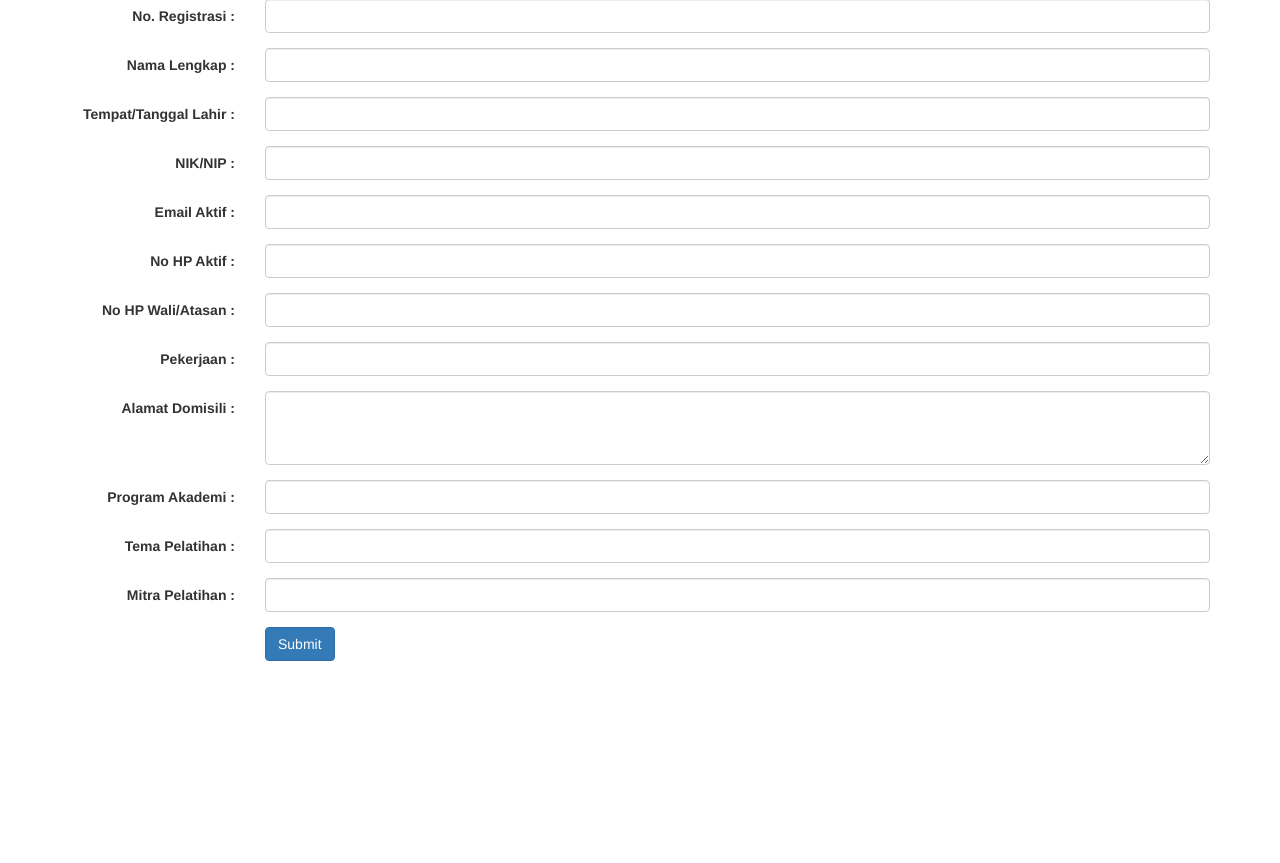
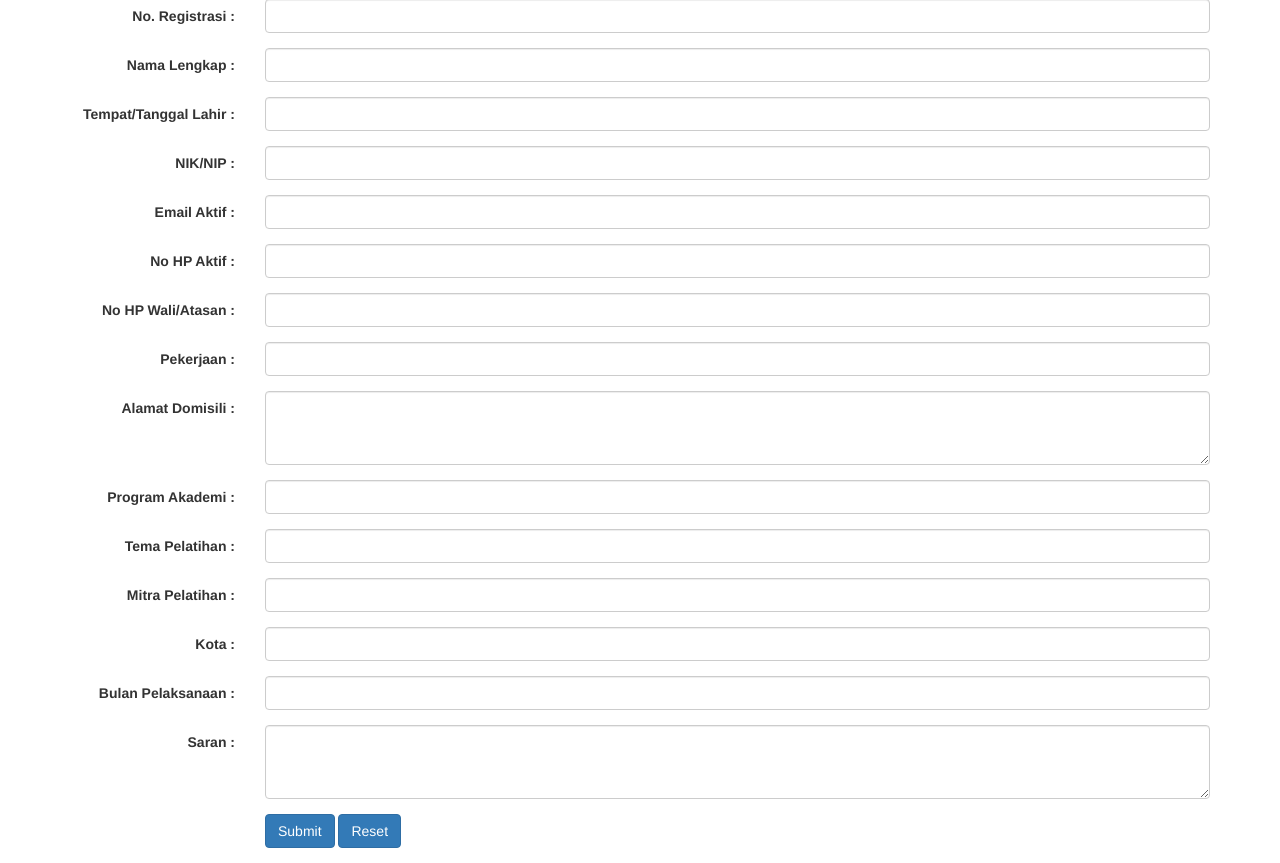
Before and after one commit to unknownwhisperer/FormAutomation-1, a Flask app: page /add in a window 1280 px wide. Shown: the part 57-920 px from the top of the page. Before the commit the page ends 718 px from the top, so only its background shows below. Run offline with Flask 2, Linux system fonts and the light colour scheme; some libraries are stand-ins or nearby versions.

Commit message:
add 3 data on database, fix Form Komitmen and Form PertanggungJawaban layout

```diff
--- a/app.py
+++ b/app.py
@@ -1,5 +1,6 @@
 from flask import *
 from fpdf import FPDF
+from datetime import date
 import sqlite3
 
 app = Flask(__name__)
@@ -34,9 +35,12 @@ def saveDetails():
             program_akademi = request.form["program_akademi"]
             tema_pelatihan = request.form["tema_pelatihan"]
             mitra_pelatihan = request.form["mitra_pelatihan"]
+            kota_sekarang = request.form["kota_sekarang"]
+            bulan_pelaksanaan = request.form["bulan_pelaksanaan"]
+            saran = request.form["saran"]
             with sqlite3.connect("database.db") as con:
                 cur = con.cursor()
-                cur.execute("INSERT into Employees (no_registrasi,nama,tempat_tanggal_lahir,nik_nip,email,hp,hp_wali_atasan,pekerjaan,alamat,program_akademi,tema_pelatihan,mitra_pelatihan) values (?,?,?,?,?,?,?,?,?,?,?,?)",(no_registrasi,nama,tempat_tanggal_lahir,nik_nip,email,hp,hp_wali_atasan,pekerjaan,alamat,program_akademi,tema_pelatihan,mitra_pelatihan))
+                cur.execute("INSERT into Employees (no_registrasi,nama,tempat_tanggal_lahir,nik_nip,email,hp,hp_wali_atasan,pekerjaan,alamat,program_akademi,tema_pelatihan,mitra_pelatihan,kota_sekarang,bulan_pelaksanaan,saran) values (?,?,?,?,?,?,?,?,?,?,?,?,?,?,?)",(no_registrasi,nama,tempat_tanggal_lahir,nik_nip,email,hp,hp_wali_atasan,pekerjaan,alamat,program_akademi,tema_pelatihan,mitra_pelatihan,kota_sekarang,bulan_pelaksanaan,saran))
                 con.commit()
                 con.close()
                 msg = "Employee successfully Added"
@@ -71,28 +75,69 @@ def fk(id_employees):
     pdf = FPDF(orientation='P', unit='mm', format='A4')
     pdf.l_margin = pdf.l_margin*2.0
     pdf.r_margin = pdf.r_margin*2.0
-    pdf.t_margin = pdf.t_margin*2.0
-    pdf.b_margin = pdf.b_margin*2.0
+    pdf.t_margin = pdf.t_margin*1.0
+    pdf.b_margin = pdf.b_margin*1.0
 
     pdf.add_page()
     pdf.set_font("Arial",style='B', size=12)
-    pdf.multi_cell(100,5, txt="FORM KOMITMEN PARTISIPASI PROGRAM PEMBERIAN BANTUAN PEMERINTAH DIGITAL TALENT SCHOLARSHIP TAHUN 2021", align="C")
-    # pdf.cell(100,5, txt="FORM KOMITMEN PARTISIPASI PROGRAM PEMBERIAN BANTUAN PEMERINTAH DIGITAL TALENT SCHOLARSHIP TAHUN 2021", align="C")
+    pdf.multi_cell(170,5, txt="FORM KOMITMEN PARTISIPASI PROGRAM PEMBERIAN BANTUAN PEMERINTAH DIGITAL TALENT SCHOLARSHIP TAHUN 2021", align="C")
+    pdf.ln()
+    pdf.set_font("Arial",style='I', size=10)
+    pdf.multi_cell(170,5, txt="Formulir ini untuk diisi (diketik atau tulis tangan dengan jelas) kemudian diunggah/upload di akun digitalent.kominfo.go.id oleh masing-masing peserta di awal pelaksanaan pelatihan",border=1, align="J")
+    pdf.ln()
+    pdf.set_font("Arial", size=10)
+    pdf.cell(170, 5, txt="Saya yang bertandatangan di bawah ini:",ln=1)
 
     for row in rows:
-        pdf.set_font("Arial", size=10)
-        pdf.cell(200, 10, txt=row["nama"], ln=1)
-        pdf.cell(200, 10, txt=row["tempat_tanggal_lahir"], ln=1)
-        pdf.cell(200, 10, txt=row["nik_nip"], ln=1)
-        pdf.cell(200, 10, txt=row["email"], ln=1)
-        pdf.cell(200, 10, txt=row["hp"], ln=1)
-        pdf.cell(200, 10, txt=row["hp_wali_atasan"], ln=1)
-        pdf.cell(200, 10, txt=row["pekerjaan"], ln=1)
-        pdf.multi_cell(150, 10, txt=row["alamat"],align="J")
-        # pdf.ln()
-        pdf.cell(200, 10, txt=row["program_akademi"], ln=1)
-        pdf.cell(200, 10, txt=row["tema_pelatihan"], ln=1)
-        pdf.cell(200, 10, txt=row["mitra_pelatihan"], ln=1)
+        pdf.cell(50, 5, txt="Nama Lengkap (Sesuai KTP)  :")
+        pdf.cell(100, 5, txt=row["nama"],ln=1)
+        pdf.cell(50, 5, txt="Tempat/Tanggal Lahir              :")
+        pdf.cell(100, 5, txt=row["tempat_tanggal_lahir"], ln=1)
+        pdf.cell(50, 5, txt="NIK/NIP                                    :")
+        pdf.cell(100, 5, txt=row["nik_nip"], ln=1)
+        pdf.cell(50, 5, txt="Email Aktif                                :")
+        pdf.cell(100, 5, txt=row["email"], ln=1)
+        pdf.cell(50, 5, txt="No HP Aktif                              :")
+        pdf.cell(100, 5, txt=row["hp"], ln=1)
+        pdf.cell(50, 5, txt="No HP Wali/Atasan                  :")
+        pdf.cell(100, 5, txt=row["hp_wali_atasan"], ln=1)
+        pdf.cell(50, 5, txt="Pekerjaan                                 :")
+        pdf.cell(100, 5, txt=row["pekerjaan"], ln=1)
+        pdf.cell(50, 5, txt="Alamat Domisili                        :")
+        pdf.multi_cell(120, 5, txt=row["alamat"])
+        pdf.cell(50, 5, txt="Program Akademi                    :")
+        pdf.cell(100, 5, txt=row["program_akademi"], ln=1)
+        pdf.cell(50, 5, txt="Tema Pelatihan                        :")
+        pdf.cell(100, 5, txt=row["tema_pelatihan"], ln=1)
+        pdf.cell(50, 5, txt="Mitra Pelatihan                         :")
+        pdf.cell(100, 5, txt=row["mitra_pelatihan"], ln=1)
+
+    pdf.ln()
+    pdf.cell(170, 5, txt="Menyatakan : ",ln=1)
+    pdf.cell(170, 5, txt="1. Bersedia mengikuti seluruh tahapan pelatihan sejak awal hingga selesai;",ln=1)
+    pdf.cell(170, 5, txt="2. Bersedia menjadi calon Penerima Bantuan Pemerintah Digital Talent Scholarship Tahun 2021;",ln=1)
+    pdf.cell(170, 5, txt="3. Bersedia memenuhi persyaratan administratif serta Syarat dan Ketentuan yang berlaku;",ln=1)
+    pdf.cell(170, 5, txt="4. Bersedia memenuhi Kewajiban dan Tata Tertib sebagai peserta pelatihan;",ln=1)
+    pdf.multi_cell(170,5,txt="5. Bersedia menerima dan tidak akan mengganggu-gugat segala keputusan Panitia Digital Talent Scholarship Tahun 2021;")
+    pdf.multi_cell(170,5,txt="6. Bersedia memberikan informasi pribadi yang tercantum dalam form pendaftaran kepada Panitia Digital Talent Scholarship 2021 untuk kepentingan pelaksanaan pelatihan dan pasca pelatihan;")
+    pdf.cell(170, 5, txt="7. Menaati segala ketentuan dan tata tertib yang diterapkan di lingkungan mitra penyelenggara; ",ln=1)
+    pdf.multi_cell(170,5,txt="8. Mengerti dan setuju bahwa konten pelatihan digunakan hanya untuk kebutuhan Digital Talent Scholarship Kementerian Komunikasi dan Informatika. Segala konten pelatihan termasuk tidak terbatas pada soal tes substansi, soal kuis, soal mid exam, soal final exam, materi pelatihan, video, gambar dan kode ini mengandung Kekayaan Intelektual, peserta tunduk kepada undang-undang hak cipta, merek dagang atau hak kekayaan intelektual lainnya. Peserta dilarang untuk mereproduksi, memodifikasi, menyebarluaskan, atau mengeksploitasi konten ini dengan cara atau bentuk apapun tanpa persetujuan tertulis dari Panitia Digital Talent Scholarship Kementerian Komunikasi dan Informatika Republik Indonesia. Peserta yang terbukti melakukan pelanggaran ini akan dicabut Hak sebagai penerima beasiswa dan akan menerima konsekuensi sesuai aturan yang berlaku;")
+    pdf.multi_cell(170,5,txt="9. Tidak terlibat dalam penyalahgunaan narkotika, obat-obatan terlarang, kriminal, dan paham radikal dan terorisme.")
+    pdf.ln()
+
+    pdf.multi_cell(170,5,txt="Demikian Form Komitmen Partisipasi ini dibuat dengan sebenarnya secara sadar dan tanpa paksaan. Apabila dikemudian hari pernyataan ini terbukti tidak benar, maka saya bersedia untuk dicabut haknya sebagai peserta pelatihan dan menerima sanksi sesuai ketentuan Kementerian Komunikasi dan Informatika.")
+    pdf.ln()
+
+    for row in rows:
+        pdf.cell(145, 5, txt=row["kota_sekarang"] + ", ",align="R")
+        pdf.cell(25, 5, txt=date.today().strftime("%d %B %Y"),align="R",ln=1)
+
+    pdf.ln()
+    pdf.ln()
+    pdf.ln()
+
+    for row in rows:
+        pdf.cell(170, 5, txt=row["nama"],align="R",ln=1)
 
     return Response(pdf.output(dest='S').encode('latin-1'), mimetype='application/pdf', headers={'Content-Disposition':'attachment;filename=Form Komitmen '+ row["nama"] +'.pdf'})
 
@@ -105,23 +150,78 @@ def fpj(id_employees):
     rows = cur.fetchall()
 
     pdf = FPDF(orientation='P', unit='mm', format='A4')
+    pdf.l_margin = pdf.l_margin*2.0
+    pdf.r_margin = pdf.r_margin*2.0
+    pdf.t_margin = pdf.t_margin*1.0
+    pdf.b_margin = pdf.b_margin*1.0
+
     pdf.add_page()
-    pdf.set_font("Arial", size=9)
-    pdf.cell(200, 10, txt="Form Komitmen", ln=1, align="C")
+    pdf.set_font("Arial",style='B', size=12)
+    pdf.multi_cell(170,5, txt="LAPORAN PERTANGGUNGJAWABAN PESERTA PROGRAM PEMBERIAN BANTUAN PEMERINTAH DIGITAL TALENT SCHOLARSHIP TAHUN 2021", align="C")
+    pdf.ln()
+    pdf.set_font("Arial",style='I', size=10)
+    pdf.multi_cell(170,5, txt="Formulir ini untuk diisi  (diketik atau tulis tangan dengan jelas) kemudian diunggah/upload di akun digitalent.kominfo.go.id oleh masing-masing peserta di akhir pelaksanaan pelatihan",border=1, align="J")
+    pdf.ln()
+    pdf.set_font("Arial",style='B', size=10)
+    pdf.cell(170, 5, txt="I. Identitas Diri",ln=1)
+    pdf.set_font("Arial", size=10)
 
     for row in rows:
-        pdf.cell(200, 10, txt=row["nama"], ln=1)
-        pdf.cell(200, 10, txt=row["tempat_tanggal_lahir"], ln=1)
-        pdf.cell(200, 10, txt=row["nik_nip"], ln=1)
-        pdf.cell(200, 10, txt=row["email"], ln=1)
-        pdf.cell(200, 10, txt=row["hp"], ln=1)
-        pdf.cell(200, 10, txt=row["hp_wali_atasan"], ln=1)
-        pdf.cell(200, 10, txt=row["pekerjaan"], ln=1)
-        pdf.multi_cell(150, 10, txt=row["alamat"],align="J")
-        # pdf.ln()
-        pdf.cell(200, 10, txt=row["program_akademi"], ln=1)
-        pdf.cell(200, 10, txt=row["tema_pelatihan"], ln=1)
-        pdf.cell(200, 10, txt=row["mitra_pelatihan"], ln=1)
+        pdf.cell(50, 5, txt="NIK/NIP                                    :")
+        pdf.cell(100, 5, txt=row["nik_nip"], ln=1)
+        pdf.cell(50, 5, txt="Nama Lengkap                         :")
+        pdf.cell(100, 5, txt=row["nama"],ln=1)
+        pdf.cell(50, 5, txt="Alamat                                      :")
+        pdf.multi_cell(120, 5, txt=row["alamat"])
+        pdf.cell(50, 5, txt="No HP Aktif                              :")
+        pdf.cell(100, 5, txt=row["hp"], ln=1)
+        pdf.cell(50, 5, txt="No HP Wali/Atasan                  :")
+        pdf.cell(100, 5, txt=row["hp_wali_atasan"], ln=1)
+        pdf.cell(50, 5, txt="Email Aktif                                :")
+        pdf.cell(100, 5, txt=row["email"], ln=1)
+
+    pdf.ln()
+    pdf.set_font("Arial",style='B', size=10)
+    pdf.cell(170, 5, txt="II. Program Akademi",ln=1)
+    pdf.set_font("Arial", size=10)
+
+    for row in rows:
+        pdf.cell(50, 5, txt="Akademi                                   :")
+        pdf.cell(100, 5, txt=row["program_akademi"], ln=1)
+        pdf.cell(50, 5, txt="Mitra Pelatihan                         :")
+        pdf.cell(100, 5, txt=row["mitra_pelatihan"], ln=1)
+        pdf.cell(50, 5, txt="Tema Pelatihan                        :")
+        pdf.cell(100, 5, txt=row["tema_pelatihan"], ln=1)
+        pdf.cell(50, 5, txt="Bulan Pelaksanaan                  :" )
+        pdf.cell(100, 5, txt=row["bulan_pelaksanaan"], ln=1)
+
+    pdf.ln()
+    pdf.set_font("Arial",style='B', size=10)
+    pdf.cell(170, 5, txt="III. Pelaksanaan Kegiatan",ln=1)
+    pdf.set_font("Arial", size=10)
+    pdf.cell(170, 5, txt="Dengan ini menyatakan telah menerima hak:",ln=1)
+
+    pdf.ln()
+    pdf.set_font("Arial",style='B', size=10)
+    pdf.cell(170, 5, txt="IV. Saran/Rekomendasi Pelaksanaan Kegiatan (diketik)",ln=1)
+    pdf.set_font("Arial", size=10)
+
+    for row in rows:
+        pdf.multi_cell(170, 5, txt=row["saran"])
+
+    pdf.ln()
+    pdf.ln()
+
+    for row in rows:
+        pdf.cell(145, 5, txt=row["kota_sekarang"] + ", ",align="R")
+        pdf.cell(25, 5, txt=date.today().strftime("%d %B %Y"),align="R",ln=1)
+
+    pdf.ln()
+    pdf.ln()
+    pdf.ln()
+
+    for row in rows:
+        pdf.cell(170, 5, txt=row["nama"],align="R",ln=1)
 
     return Response(pdf.output(dest='S').encode('latin-1'), mimetype='application/pdf', headers={'Content-Disposition':'attachment;filename=Form PertanggungJawaban ' + row["nama"] + '.pdf'})
 
--- a/templates/add.html
+++ b/templates/add.html
@@ -90,11 +90,30 @@
             <input class="form-control" type="text" name="mitra_pelatihan" required>
         </div>
         </div>
+        <div class="form-group">
+            <label class="control-label col-sm-2">Kota :</label>
+            <div class="col-sm-10">
+            <input class="form-control" type="text" name="kota_sekarang" required>
+        </div>
+        </div>
+        <div class="form-group">
+            <label class="control-label col-sm-2">Bulan Pelaksanaan :</label>
+            <div class="col-sm-10">
+            <input class="form-control" type="text" name="bulan_pelaksanaan" required>
+        </div>
+        </div>
+        <div class="form-group">
+            <label class="control-label col-sm-2">Saran :</label>
+            <div class="col-sm-10">
+                <textarea class="form-control" rows="3" name="saran" required></textarea>
+        </div>
+        </div>
 
 
           <div class="form-group">
             <div class="col-sm-offset-2 col-sm-10">
-              <button type="submit" class="btn btn-primary">Submit</button>
+              <button class="btn btn-primary" type="submit">Submit</button>
+              <button class="btn btn-primary" type="reset">Reset</button>
             </div>
           </div>
         </form>
```
Also changed, not shown: templates/index.html (+9 -0 lines), database.db.
